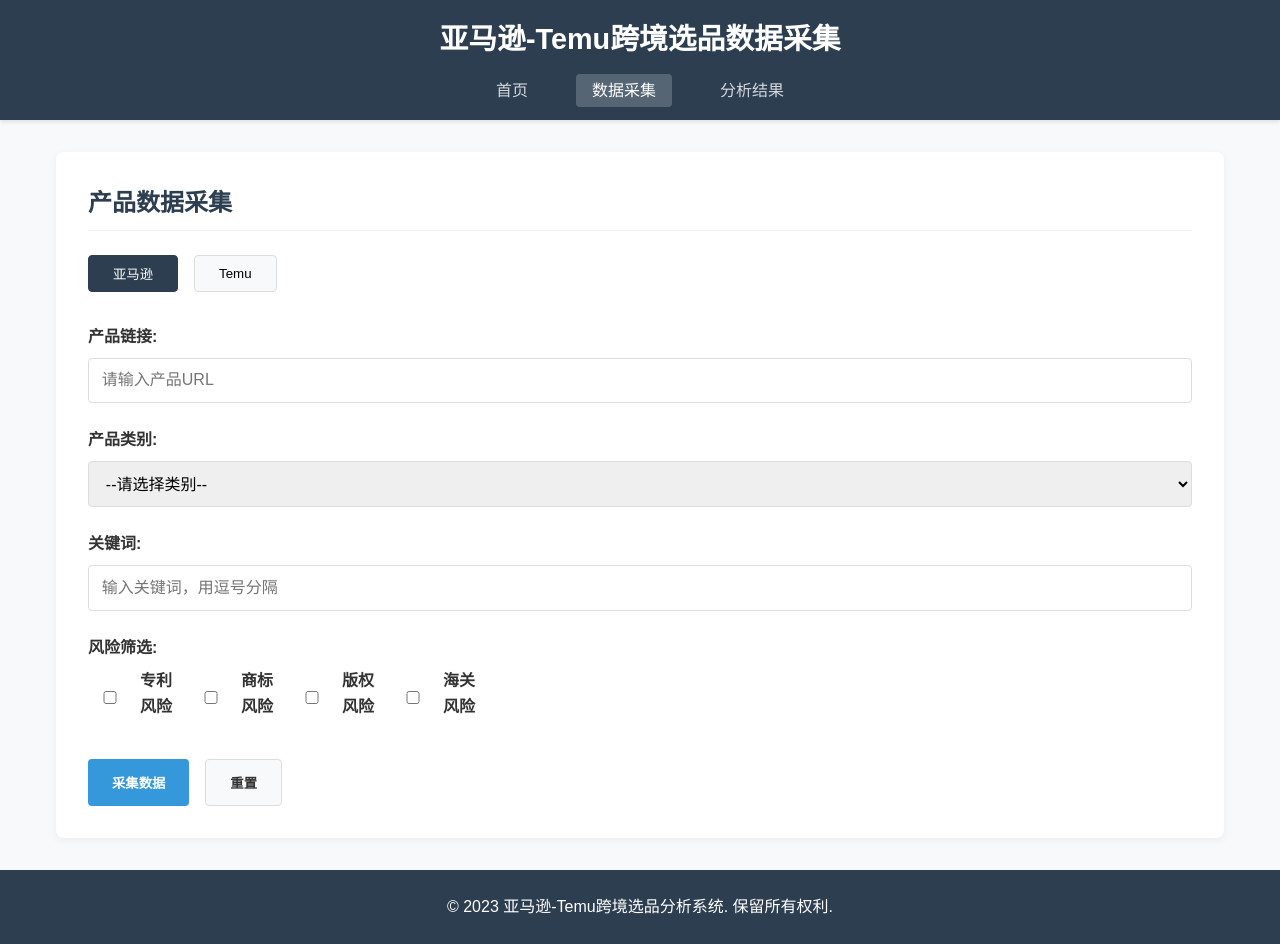
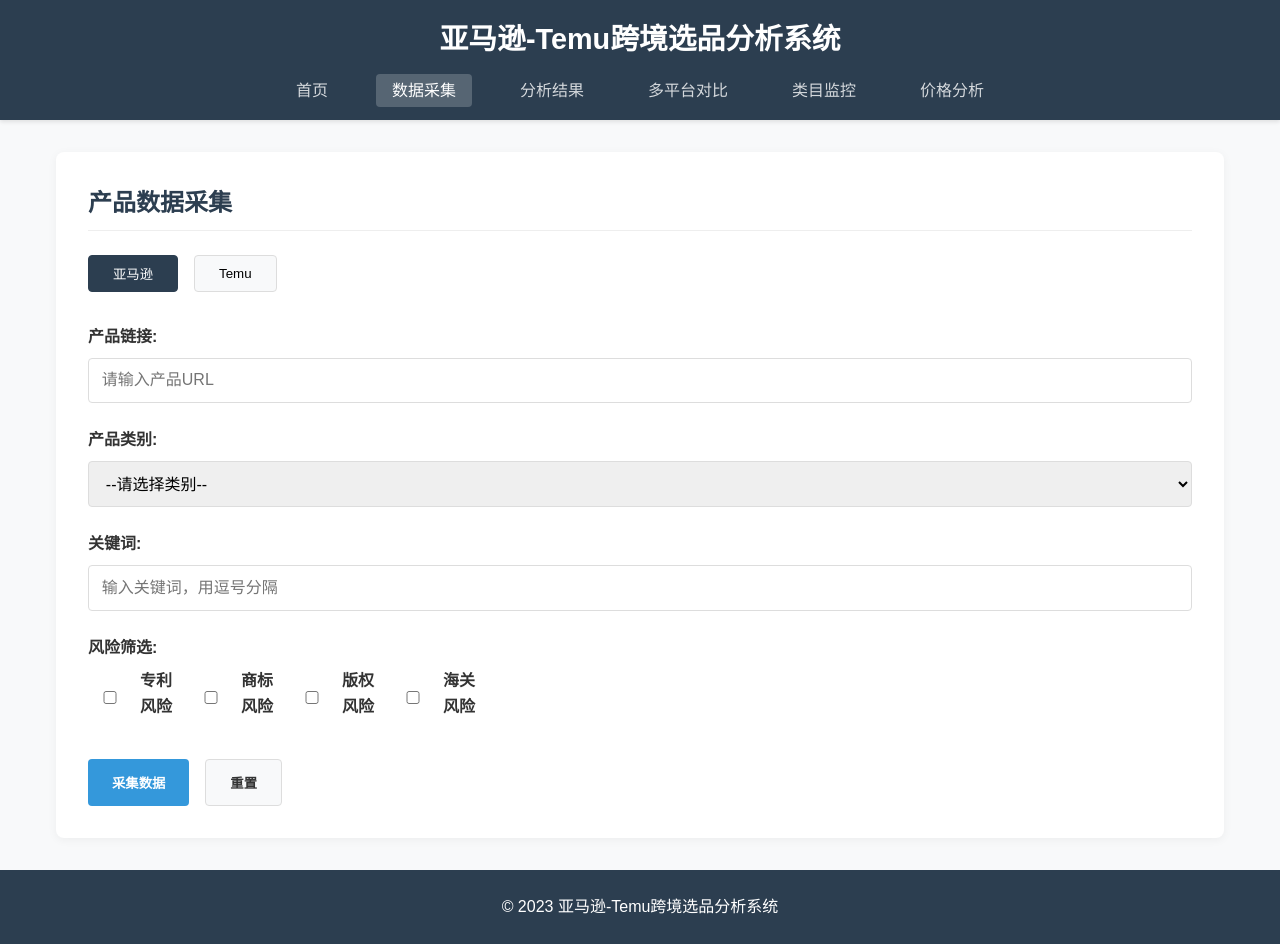
Before and after one commit to chongweiban001/temu-amazon-frontend, a plain HTML site: page pages/data_collection.html in a window 1280 px wide. Drawn offline with Linux system fonts and the light colour scheme.

Commit message:
修复数据采集页面样式和结构

```diff
--- a/pages/data_collection.html
+++ b/pages/data_collection.html
@@ -1,5 +1,6 @@
 <!DOCTYPE html>
 <html lang="zh-CN">
+
 <head>
     <meta charset="UTF-8">
     <meta name="viewport" content="width=device-width, initial-scale=1.0">
@@ -8,14 +9,18 @@
     <script src="../js/utils/api.js" defer></script>
     <script src="../js/main.js" defer></script>
 </head>
+
 <body>
     <header>
-        <h1>亚马逊-Temu跨境选品数据采集</h1>
+        <h1>亚马逊-Temu跨境选品分析系统</h1>
         <nav>
             <ul>
                 <li><a href="../index.html">首页</a></li>
                 <li><a href="data_collection.html" class="active">数据采集</a></li>
                 <li><a href="selection_results.html">分析结果</a></li>
+                <li><a href="platform_comparison.html">多平台对比</a></li>
+                <li><a href="category_monitor.html">类目监控</a></li>
+                <li><a href="price_analysis.html">价格分析</a></li>
             </ul>
         </nav>
     </header>
@@ -116,7 +121,8 @@
     </main>
 
     <footer>
-        <p>&copy; 2023 亚马逊-Temu跨境选品分析系统. 保留所有权利.</p>
+        <p>&copy; 2023 亚马逊-Temu跨境选品分析系统</p>
     </footer>
 </body>
+
 </html>
```
